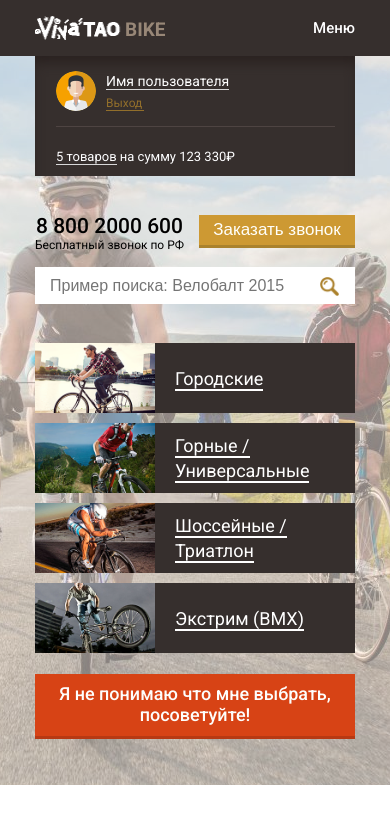
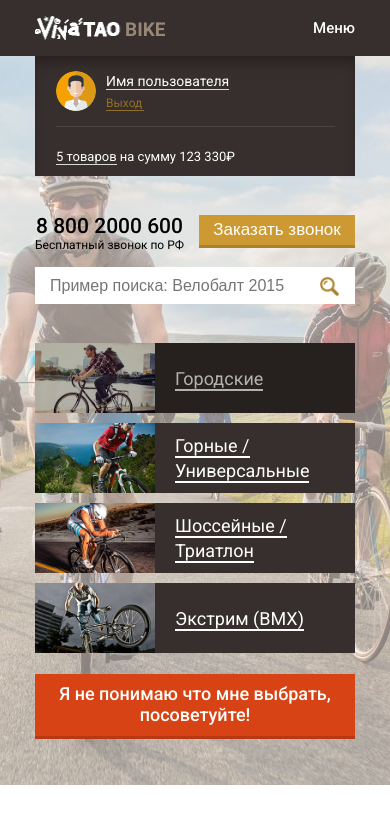
Before and after one commit to Nyan969/kl, an Angular app: page / in a window 390 px wide. In both pictures the pointer is over the element 95 px from the left and 378 px from the top of the page. Shown: the top 824 px of the page. Built offline with nearby package versions, Linux system fonts and the light colour scheme.

Commit message:
прокрастинация

```diff
--- a/src/app/bicycles-list/bicycles-list.component.scss
+++ b/src/app/bicycles-list/bicycles-list.component.scss
@@ -25,9 +25,6 @@
   transition: color .2s ease 0s, opacity .25s ease 0s;
 }
 
-.bicycle-card__name:hover {
-  color: #6c6c6c;
-}
 
 .bicycle-card__description {
   display: flex;
@@ -40,11 +37,19 @@
 }
 
 .bicycle-card__image {
+  position: relative;
   height: 180px;
   background-size: cover;
   background-position: center;
 }
-
+.bicycle-card__image:hover::after{
+  content: '';
+  display: block;
+  width: 242px;
+  height: 228px;
+  background-color: rgba(0, 0, 0, .3);
+  color: #6c6c6c;
+}
 .bicycle-card__image[class*="0"] {
  background-image: url("../../images/1.jpg");
 }
@@ -73,7 +78,9 @@
   .bicycle-card {
     height: 188px;
   }
-
+  .bicycle-card__image:hover::after{
+    height: 188px;
+  }
 }
 
 @media screen and (max-width: 740px) {
@@ -95,7 +102,10 @@
     width: 120px;
     flex: 0 120px;
   }
-
+  .bicycle-card__image:hover::after{
+    width: 380px;
+    height: 70px;
+  }
   .bicycle-card__description {
     height: 70px;
     flex: 1 auto;
@@ -121,7 +131,9 @@
   .bicycle-card {
     width: 320px;
   }
-
+  .bicycle-card__image:hover::after{
+    width: 320px;
+  }
   .bicycle-card__description {
     padding: 0 20px;
     max-width: 200px;
```
